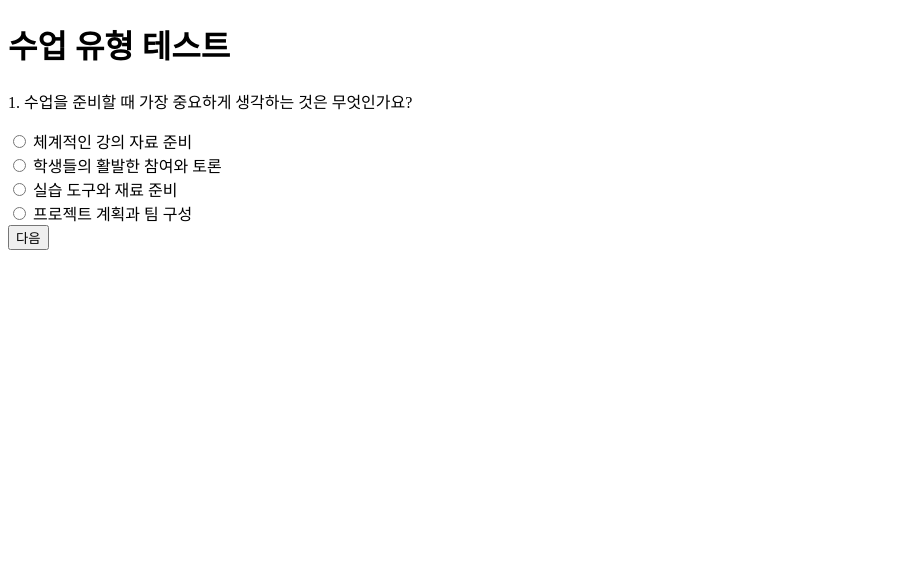
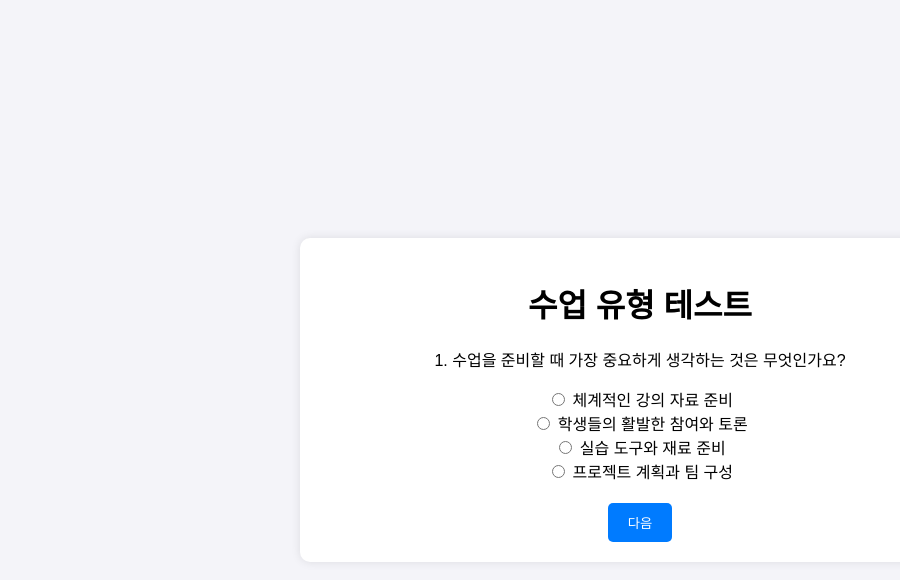
Before and after one commit to dmstj3848/myteachingstyle, a plain HTML site: page index.html in a window 1280 px wide. Shown: the whole page, without its empty margins (0-900 px from the left). Drawn offline with Linux system fonts and the light colour scheme.

Commit message:
Add files via upload

```diff
--- a/index.html
+++ b/index.html
@@ -5,16 +5,45 @@
 <meta name="viewport" content="width=device-width, initial-scale=1.0">
 <title>수업 유형 테스트</title>
 <style>
+  body {
+    display: flex;
+    justify-content: center;
+    align-items: center;
+    height: 100vh;
+    margin: 0;
+    font-family: Arial, sans-serif;
+    background-color: #f4f4f9;
+  }
+  .container {
+    width: 50%;
+    padding: 20px;
+    border-radius: 10px;
+    background-color: #fff;
+    box-shadow: 0 0 10px rgba(0, 0, 0, 0.1);
+    text-align: center;
+  }
   .question { display: none; }
   .question.active { display: block; }
   .result { display: none; }
+  button {
+    padding: 10px 20px;
+    border: none;
+    border-radius: 5px;
+    background-color: #007BFF;
+    color: #fff;
+    cursor: pointer;
+    margin-top: 20px;
+  }
+  button:hover {
+    background-color: #0056b3;
+  }
 </style>
 </head>
 <body>
 
-<h1>수업 유형 테스트</h1>
+<div class="container" id="question-container">
+  <h1>수업 유형 테스트</h1>
 
-<div id="question-container">
   <div class="question active" data-question="1">
     <p>1. 수업을 준비할 때 가장 중요하게 생각하는 것은 무엇인가요?</p>
     <label><input type="radio" name="q1" value="a"> 체계적인 강의 자료 준비</label><br>
@@ -61,7 +90,7 @@
   </div>
 </div>
 
-<div id="result-container" class="result">
+<div class="container result" id="result-container">
   <h2>결과</h2>
   <p id="result-text"></p>
 </div>
```
